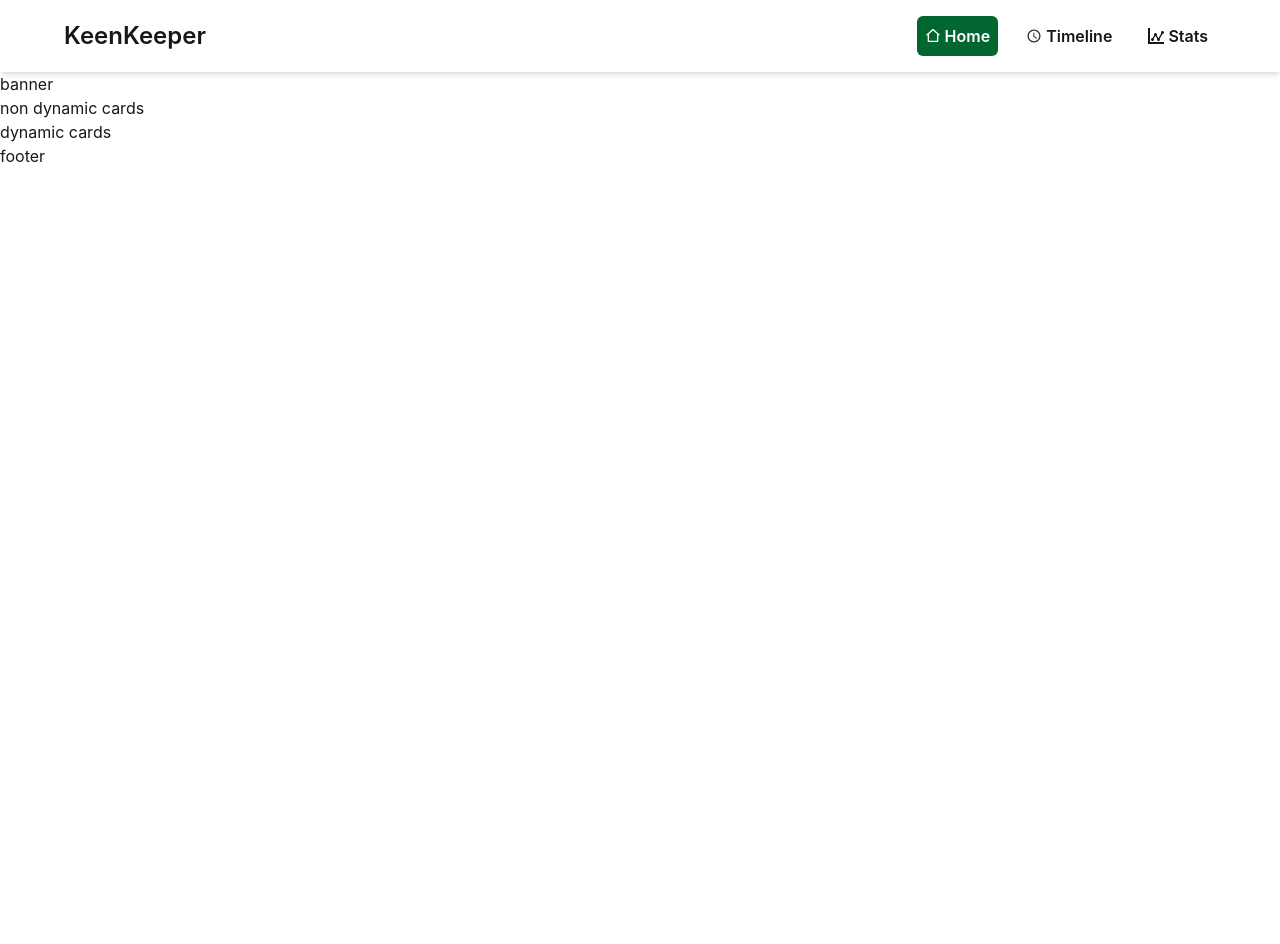
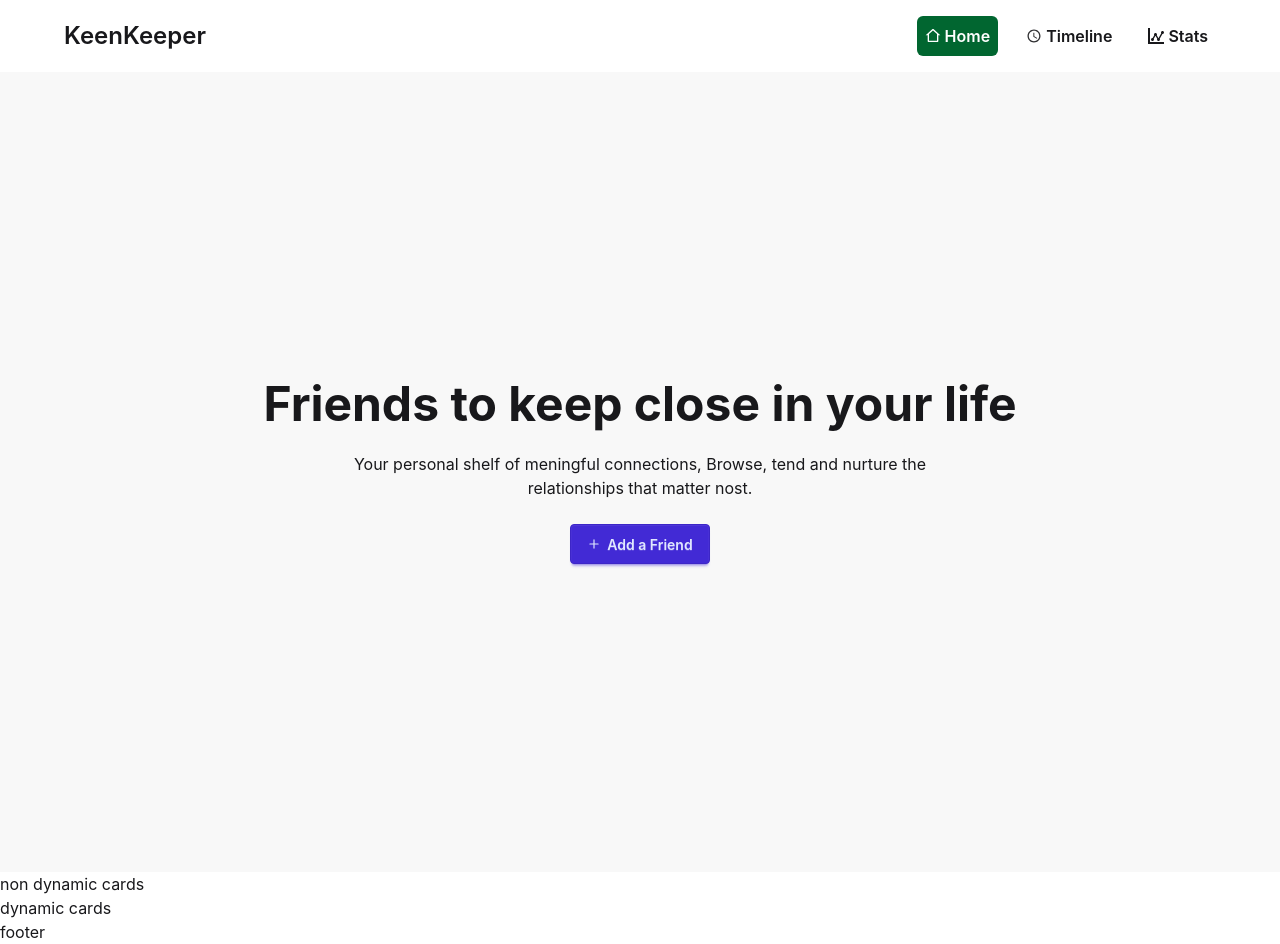
Before and after one commit to topu9872-cpu/programming-hero-a-07, a React (Vite) app: page / in a window 1280 px wide. Before the commit the page ends 800 px from the top, so only its background shows below. Built offline with nearby package versions, Linux system fonts and the light colour scheme.

Commit message:
i have completed banner

```diff
--- a/src/Components/MainPage/banner/Banner.jsx
+++ b/src/Components/MainPage/banner/Banner.jsx
@@ -1,10 +1,22 @@
 import React from 'react';
+import { FiPlus } from 'react-icons/fi';
 
 const Banner = () => {
     return (
-        <div>
-            banner
-        </div>
+        <div className="hero bg-base-200 min-h-screen text-center ">
+  <div className="hero-content ">
+    <div className="w-full ">
+      <h1 className="text-5xl lg:text-nowrap font-bold">Friends to keep close in your life</h1>
+      <p className="py-6">
+       Your personal shelf of meningful connections, Browse, tend and nurture the <br/> relationships that matter nost.
+
+      </p>
+      <button className="btn btn-primary"><FiPlus/> Add a Friend</button>
+    </div>
+  </div>
+</div>
+
+
     );
 };
 
```
